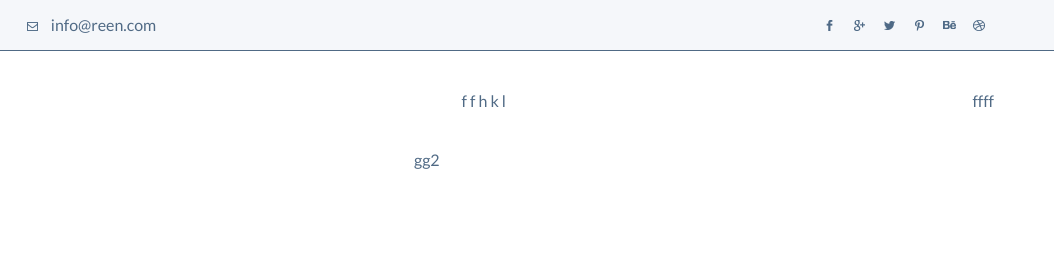
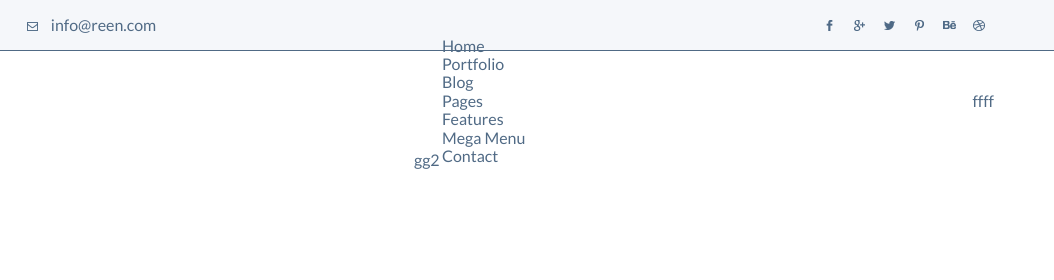
Before and after one commit to AntonVoronezh/educaton-HTML-CSS-9-reen, a plain HTML site: page index.html in a window 1280 px wide. Shown: the top 280 px of the page, 226-1280 px from the left. Drawn offline with Linux system fonts and the light colour scheme.

Commit message:
add navigation block

```diff
--- a/index.html
+++ b/index.html
@@ -81,7 +81,15 @@
                             <img src="img/logo/logo.png" alt="logo" class="logo__img">
                         </div>
                         <nav class="navigation">
-                            f f h k l
+                            <ul class="navigation__list">
+                                <li class="navigation__item"><a href="#" class="navigation__link">Home</a></li>
+                                <li class="navigation__item"><a href="#" class="navigation__link">Portfolio</a></li>
+                                <li class="navigation__item"><a href="#" class="navigation__link">Blog</a></li>
+                                <li class="navigation__item"><a href="#" class="navigation__link">Pages</a></li>
+                                <li class="navigation__item"><a href="#" class="navigation__link">Features</a></li>
+                                <li class="navigation__item"><a href="#" class="navigation__link">Mega Menu</a></li>
+                                <li class="navigation__item"><a href="#" class="navigation__link">Contact</a></li>
+                            </ul>
                         </nav>
                         <div class="search">
                             ffff
```
